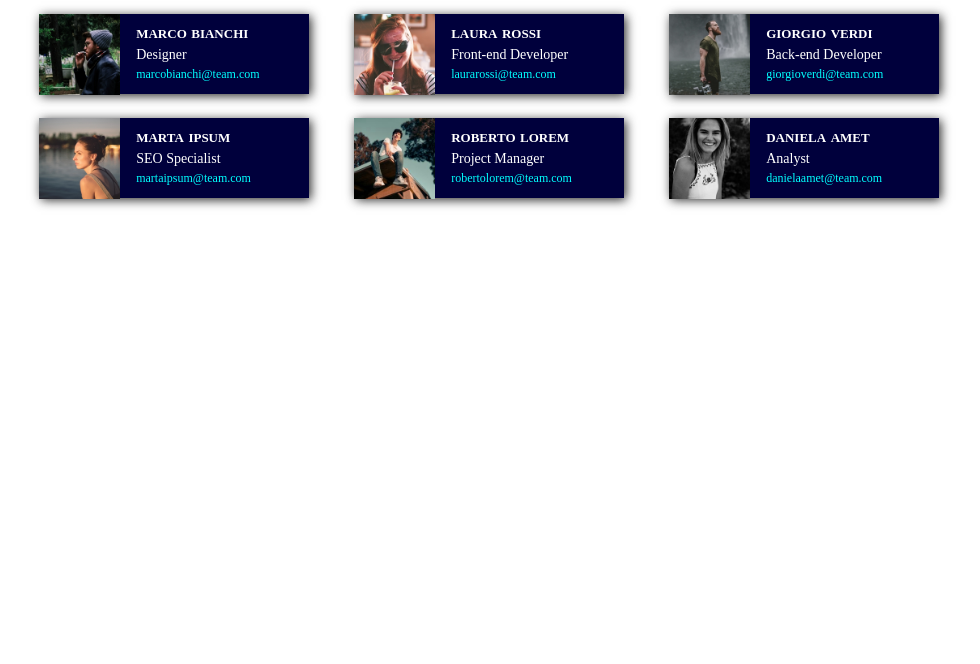
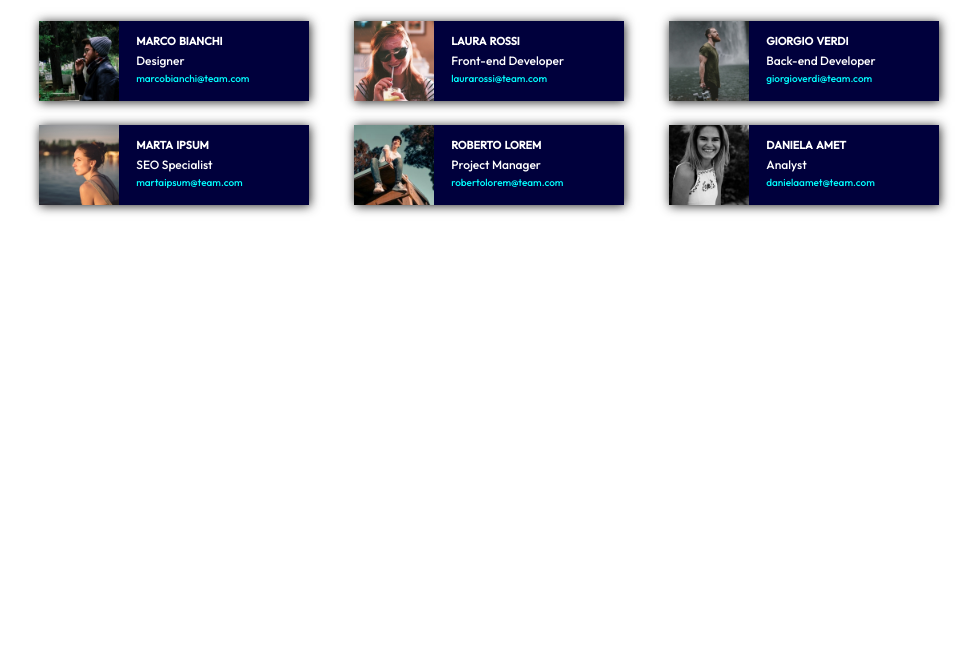
Before and after one commit to Blaser993/html-css-float-cards, a plain HTML site: page index.html in a window 1280 px wide. Shown: the part 136-800 px from the top of the page, without its empty margins (151-1131 px from the left). Drawn offline with Linux system fonts and the light colour scheme.

Commit message:
esercizio completo

```diff
--- a/CSS/style.css
+++ b/CSS/style.css
@@ -24,6 +24,11 @@ img{
     clear: both;
 }
 
+body{
+    font-family: 'Barlow', sans-serif;
+    font-family: 'Outfit', sans-serif;
+}
+
 h1{
     color: red;
     font-size: 36px;
@@ -32,13 +37,14 @@ h1{
 }
 
 h2{
-    font-size: 18px;
+    font-size: 16px;
     font-variant: small-caps;
 }
 
 p{
     margin: 4px 0;
 }
+
 
 
 
@@ -58,16 +64,16 @@ p{
     margin-right: 5%;
     margin-bottom: 24px;
     color: white;
-    box-shadow: 2px 2px 10px #282828;
+    box-shadow: 1px 1px 10px #282828;
 }
 
 .card address{
     color: aqua;
-    font-size: 12px;
+    font-size: 10px;
 }
 
 .card p{
-    font-size: 14px;
+    font-size: 12px;
 }
 
 .row.clearflex > :nth-child(3n+3){
@@ -75,11 +81,18 @@ p{
 }
 
 .pic_profilo{
+    /* border: 1px solid yellow; */
+    vertical-align: middle;
+    width: 80px;
+    aspect-ratio: 1/1;
     max-width: 30%;
+    min-height: 100%;
     float: left;
 }
 
 .testo{
+    vertical-align: middle;
+    padding: auto;
     float: right;
     /* totale 70% */
     width: 67%;
--- a/index.html
+++ b/index.html
@@ -5,6 +5,8 @@
     <meta http-equiv="X-UA-Compatible" content="IE=edge">
     <meta name="viewport" content="width=device-width, initial-scale=1.0">
     <title>Float cards</title>
+    <link rel="preconnect" href="https://fonts.googleapis.com"><link rel="preconnect" href="https://fonts.gstatic.com" crossorigin>
+    <link href="https://fonts.googleapis.com/css2?family=Barlow:wght@700&family=Outfit:wght@300;500&display=swap" rel="stylesheet">
     <link rel="stylesheet" href="CSS/style.css">
 </head>
 
```
